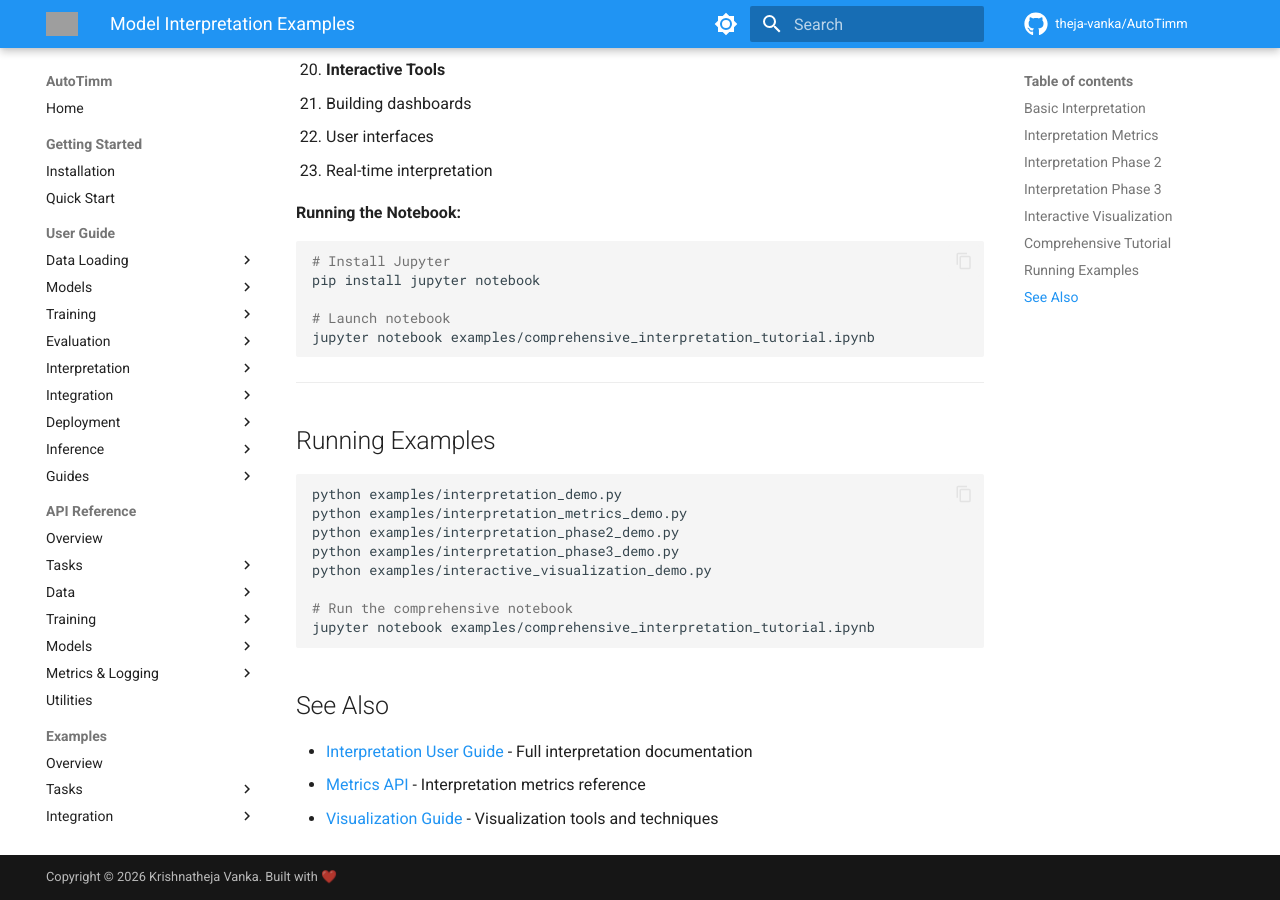
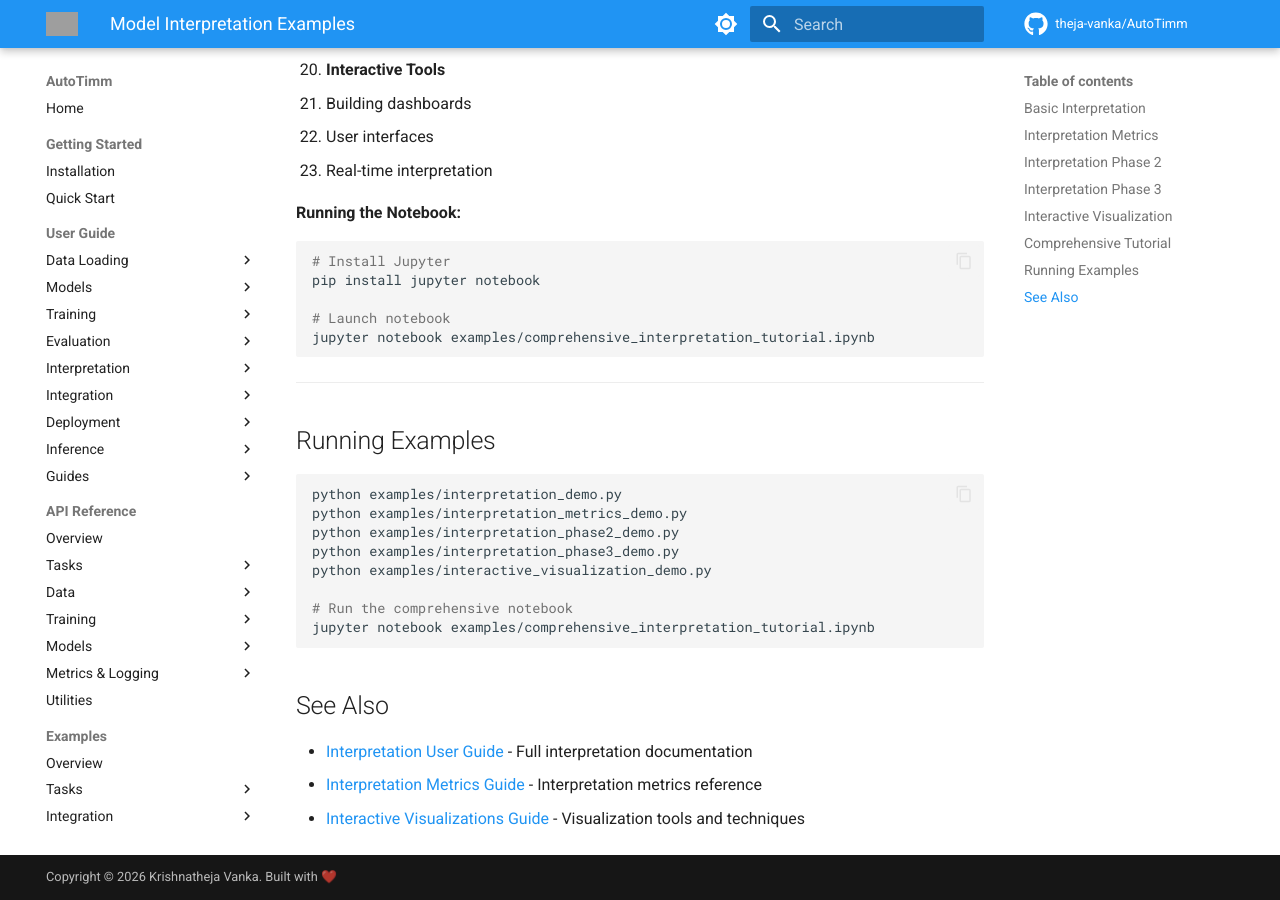
Before and after one commit to theja-vanka/AutoTimm, an MkDocs documentation site: the page built from docs/examples/utilities/interpretation.md, in a window 1280 px wide and 900 px high, scrolled down 7194 px. Built offline with MkDocs 1.6.1 and Material for MkDocs 9.7.7, drawn with Linux system fonts in a browser that asks for light colours; comment, search, counter and statistics services are not loaded; grey boxes are pictures that could not be loaded.

Commit message:
fix: docs, lint and test cases

```diff
--- a/docs/examples/utilities/interpretation.md
+++ b/docs/examples/utilities/interpretation.md
@@ -368,5 +368,5 @@ jupyter notebook examples/comprehensive_interpretation_tutorial.ipynb
 ## See Also
 
 - [Interpretation User Guide](../../user-guide/interpretation/index.md) - Full interpretation documentation
-- [Metrics API](../../api/interpretation_metrics.md) - Interpretation metrics reference
-- [Visualization Guide](../../user-guide/visualization/index.md) - Visualization tools and techniques
+- [Interpretation Metrics Guide](../../user-guide/interpretation/metrics.md) - Interpretation metrics reference
+- [Interactive Visualizations Guide](../../user-guide/interpretation/interactive-visualizations.md) - Visualization tools and techniques
```
Also changed, not shown: 1 other file.
